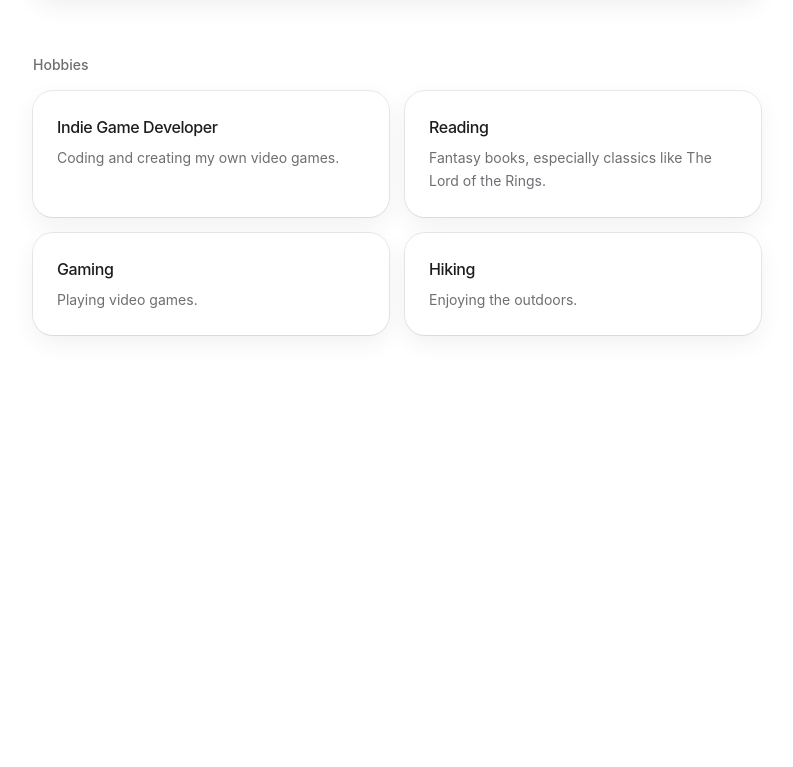
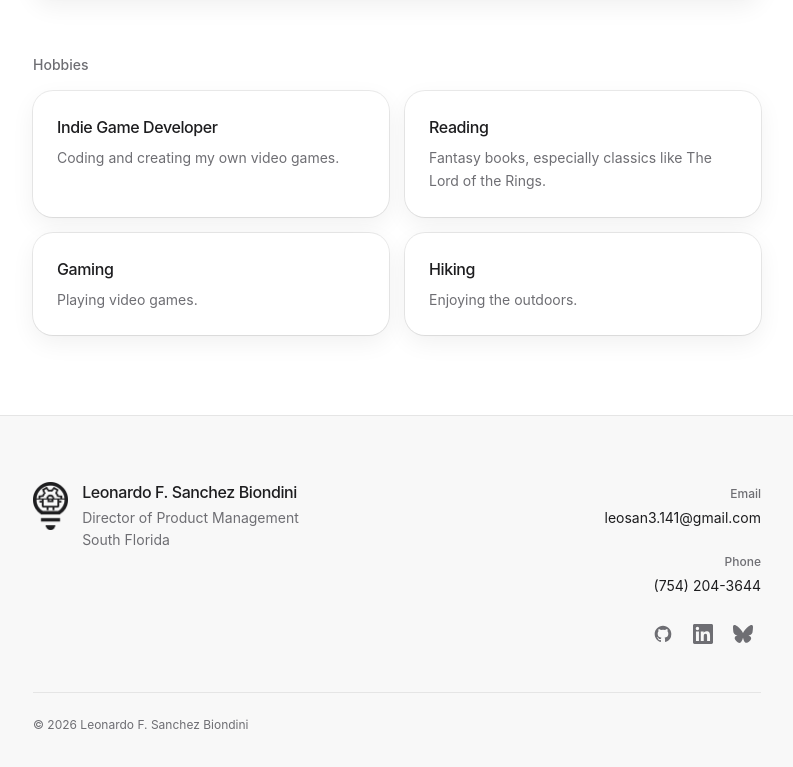
Before and after one commit to Baltindors/leosan-info, a Vue app: page / in a window 1280 px wide. Shown: the part 1599-2366 px from the top of the page, without its empty margins (243-1036 px from the left). Before the commit the page ends 2014 px from the top, so only its background shows below. Built offline with nearby package versions, Linux system fonts and the light colour scheme.

Commit message:
footer changes

```diff
--- a/src/App.vue
+++ b/src/App.vue
@@ -1,15 +1,19 @@
 <script setup>
 import { RouterView } from 'vue-router'
+import AppFooter from './components/AppFooter.vue'
 import AppNav from './components/AppNav.vue'
 </script>
 
 <template>
-  <div class="min-h-svh bg-paper font-sans text-ink antialiased">
+  <div class="flex min-h-svh flex-col bg-paper font-sans text-ink antialiased">
     <AppNav />
-    <RouterView v-slot="{ Component }">
-      <Transition name="page" mode="out-in">
-        <component :is="Component" />
-      </Transition>
-    </RouterView>
+    <div class="flex-1">
+      <RouterView v-slot="{ Component }">
+        <Transition name="page" mode="out-in">
+          <component :is="Component" />
+        </Transition>
+      </RouterView>
+    </div>
+    <AppFooter />
   </div>
 </template>
--- /dev/null
+++ b/src/components/AppFooter.vue
@@ -0,0 +1,50 @@
+<script setup>
+import LogoMark from './LogoMark.vue'
+import SocialLinks from './SocialLinks.vue'
+import { profile } from '../data/profile.js'
+
+const year = new Date().getFullYear()
+</script>
+
+<template>
+  <footer class="border-t border-line bg-ink/[0.03]">
+    <div class="mx-auto max-w-3xl px-5 py-12 md:py-16">
+      <div class="flex flex-col gap-10 sm:flex-row sm:items-start sm:justify-between">
+        <div class="flex items-start gap-3.5">
+          <LogoMark class="mt-0.5 h-12 shrink-0 text-ink" />
+          <div>
+            <p class="font-medium tracking-tight">{{ profile.name }}</p>
+            <p class="mt-1 text-sm text-muted">{{ profile.title }}</p>
+            <p class="mt-0.5 text-sm text-muted">{{ profile.location }}</p>
+          </div>
+        </div>
+
+        <div class="flex flex-col gap-5 sm:items-end">
+          <p class="sm:text-right">
+            <span class="text-xs font-medium text-muted">Email</span>
+            <a
+              :href="`mailto:${profile.email}`"
+              class="mt-1 block text-sm text-ink transition-colors hover:text-accent focus-visible:outline-2 focus-visible:outline-offset-2 focus-visible:outline-accent"
+            >
+              {{ profile.email }}
+            </a>
+          </p>
+          <p class="sm:text-right">
+            <span class="text-xs font-medium text-muted">Phone</span>
+            <a
+              :href="profile.phoneHref"
+              class="mt-1 block text-sm text-ink transition-colors hover:text-accent focus-visible:outline-2 focus-visible:outline-offset-2 focus-visible:outline-accent"
+            >
+              {{ profile.phone }}
+            </a>
+          </p>
+          <SocialLinks class="w-full sm:justify-end" />
+        </div>
+      </div>
+
+      <p class="mt-10 border-t border-line pt-6 text-xs text-muted">
+        © {{ year }} {{ profile.name }}
+      </p>
+    </div>
+  </footer>
+</template>
--- a/src/data/profile.js
+++ b/src/data/profile.js
@@ -2,6 +2,9 @@ export const profile = {
   name: 'Leonardo F. Sanchez Biondini',
   title: 'Director of Product Management',
   location: 'South Florida',
+  email: 'leosan3.141@gmail.com',
+  phone: '(754) 204-3644',
+  phoneHref: 'tel:+17542043644',
   socials: [
     {
       id: 'github',
```
